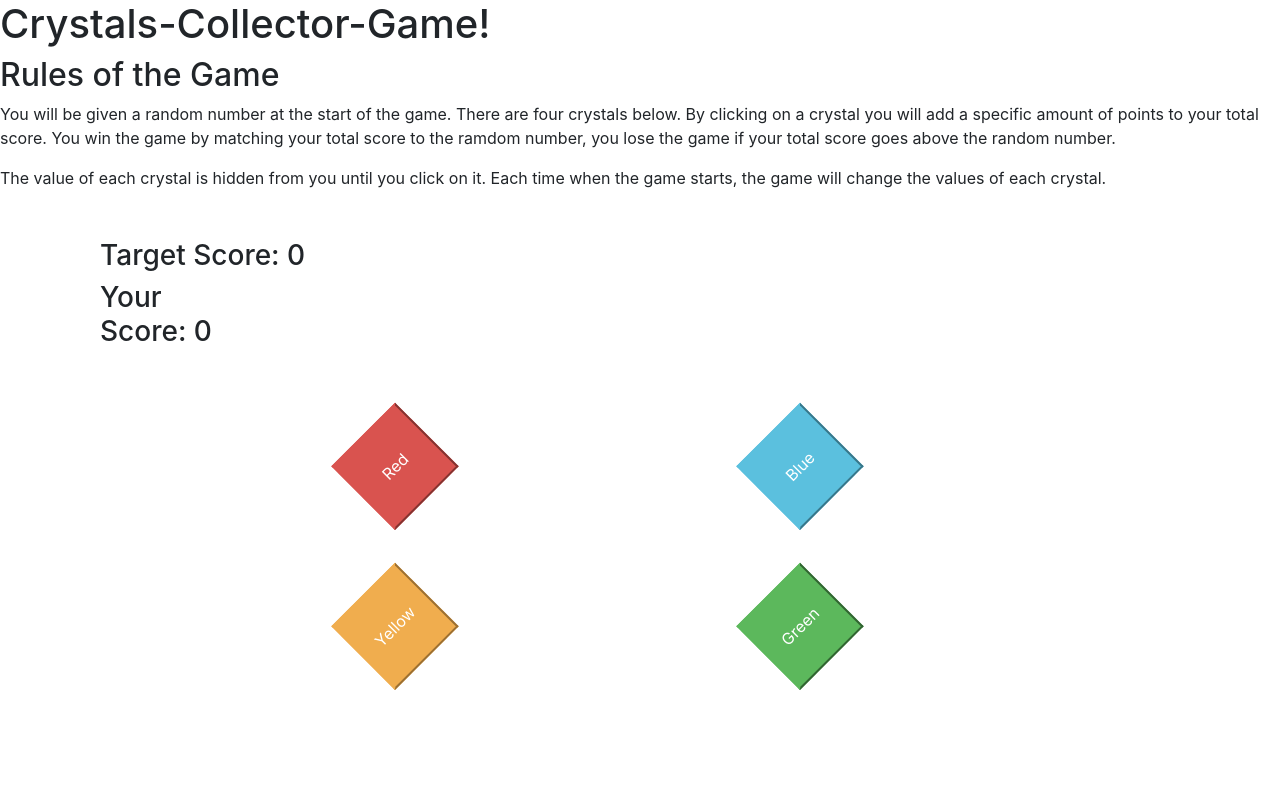
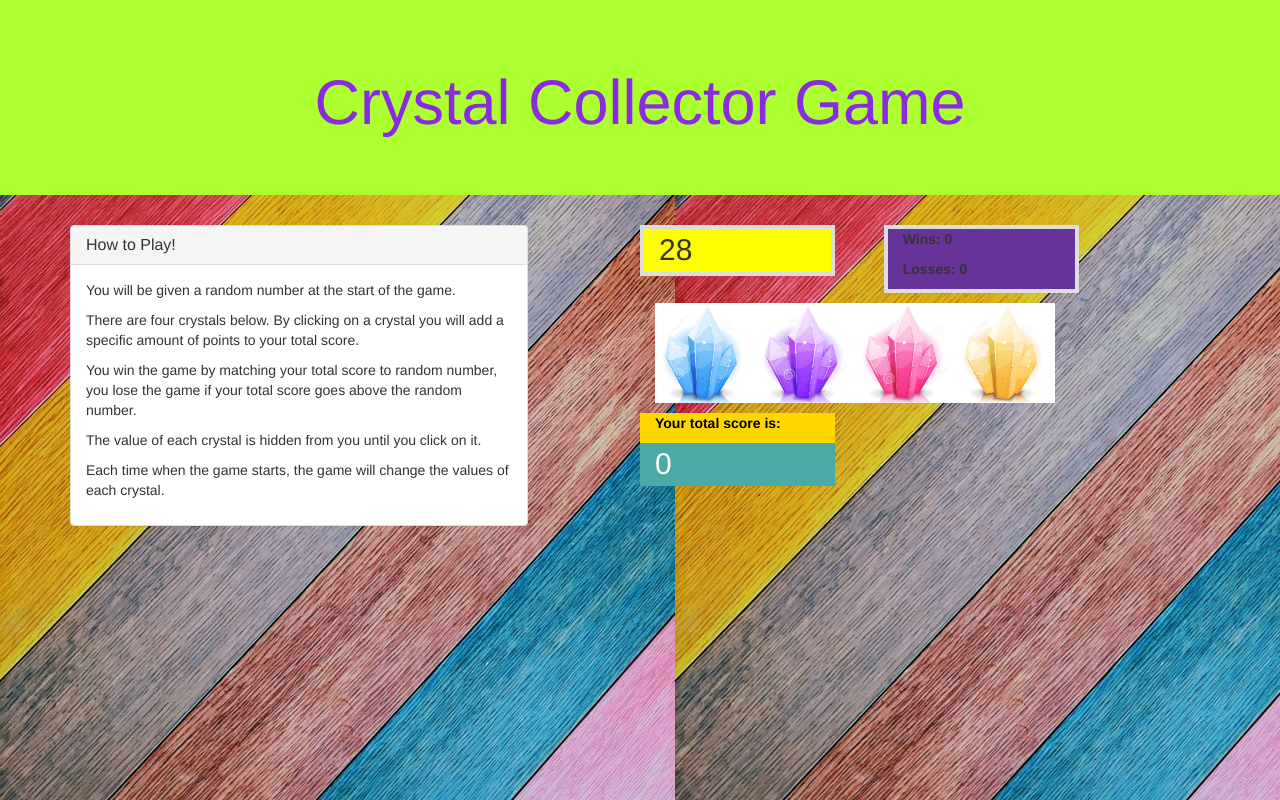
Before and after one commit to hguidoum/Crystal-Collector, a plain HTML site: page index.html in a window 1280 px wide. Drawn offline with nearby package versions, Linux system fonts and the light colour scheme.

Commit message:
final draft

```diff
--- /dev/null
+++ b/css/reset.css
@@ -0,0 +1,48 @@
+/* http://meyerweb.com/eric/tools/css/reset/
+   v2.0 | 20110126
+   License: none (public domain)
+*/
+
+html, body, div, span, applet, object, iframe,
+h1, h2, h3, h4, h5, h6, p, blockquote, pre,
+a, abbr, acronym, address, big, cite, code,
+del, dfn, em, img, ins, kbd, q, s, samp,
+small, strike, strong, sub, sup, tt, var,
+b, u, i, center,
+dl, dt, dd, ol, ul, li,
+fieldset, form, label, legend,
+table, caption, tbody, tfoot, thead, tr, th, td,
+article, aside, canvas, details, embed,
+figure, figcaption, footer, header, hgroup,
+menu, nav, output, ruby, section, summary,
+time, mark, audio, video {
+	margin: 0;
+	padding: 0;
+	border: 0;
+	font-size: 100%;
+	font: inherit;
+	vertical-align: baseline;
+}
+/* HTML5 display-role reset for older browsers */
+article, aside, details, figcaption, figure,
+footer, header, hgroup, menu, nav, section {
+	display: block;
+}
+body {
+	line-height: 1;
+}
+ol, ul {
+	list-style: none;
+}
+blockquote, q {
+	quotes: none;
+}
+blockquote:before, blockquote:after,
+q:before, q:after {
+	content: '';
+	content: none;
+}
+table {
+	border-collapse: collapse;
+	border-spacing: 0;
+}
--- a/css/style.css
+++ b/css/style.css
@@ -1,62 +1,43 @@
-.diamond {
-    width: 90px;
-    height: 90px;
-    background: #1eff00;
-    margin: 0;
-    padding: 0;
-/* Rotate */
-    -webkit-transform: rotate(-45deg);
-    -moz-transform: rotate(-45deg);
-    -ms-transform: rotate(-45deg);
-    -o-transform: rotate(-45deg);
-    transform: rotate(-45deg);
-/* Rotate Origin */
-    -webkit-transform-origin: 0 100%;
-    -moz-transform-origin: 0 100%;
-    -ms-transform-origin: 0 100%;
-    -o-transform-origin: 0 100%;
-    transform-origin: 0 100%;
-    margin: 60px 0 10px 310px;
+body {
+	background-image: url("../images/background.jpeg");
+	margin: 0px;
+	padding: 0px;
 }
 
-#red {
-    color: #fff;
-    background-color: #d9534f;
-    border-color: #d9534f;
-}
-#blue {
-    color: #fff;
-    background-color: #5bc0de;
-    border-color: #5bc0de;
-}
-#yellow {
-    color: #fff;
-    background-color: #f0ad4e;
-    border-color: #f0ad4e;
-}
-#green {
-    color: #fff;
-    background-color: #5cb85c;
-    border-color: #5cb85c;
+.jumbotron {
+	background-color: greenyellow;
+	color: blueviolet;
 }
 
-#red {
-    color: #fff;
-    background-color: #d9534f;
-    border-color: #d9534f;
+.target-number {
+	font-size: 30px;
+	background-color: yellow;
+	border-style: solid;
+	border-color: #ddd;
+	border-width: 4px;
 }
-#blue {
-    color: #fff;
-    background-color: #5bc0de;
-    border-color: #5bc0de;
+
+.win-lose-counter {
+	background-color: rebeccapurple;
+	border-style: solid;
+	border-color: #ddd;
+    border-width: 4px;
+    font-weight: bold;
 }
-#yellow {
-    color: #fff;
-    background-color: #f0ad4e;
-    border-color: #f0ad4e;
+
+.crystal-images {
+	margin-top: 10px;
+	margin-bottom: 10px;
 }
-#green {
-    color: #fff;
-    background-color: #5cb85c;
-    border-color: #5cb85c;
+
+.total-score {
+	color: black;
+    background-color: gold;
+    font-weight: bold;
 }
+
+.score-number {
+	color: white;
+	background-color: #4aaaa5;
+	font-size: 30px;
+}
--- a/index.html
+++ b/index.html
@@ -1,38 +1,85 @@
 <!DOCTYPE html>
 <html lang="en">
 <head>
-    <meta charset="UTF-8">
-    <meta name="viewport" content="width=device-width, initial-scale=1.0">
-    <meta http-equiv="X-UA-Compatible" content="ie=edge">
-    <title>Document</title>
-    <link rel="stylesheet" href="css/style.css">
-    <link rel="stylesheet" href="https://maxcdn.bootstrapcdn.com/bootstrap/4.0.0/css/bootstrap.min.css" integrity="sha384-Gn5384xqQ1aoWXA+058RXPxPg6fy4IWvTNh0E263XmFcJlSAwiGgFAW/dAiS6JXm" crossorigin="anonymous">
-    <script src="https://ajax.googleapis.com/ajax/libs/jquery/3.4.1/jquery.min.js"></script>
+	<meta charset="UTF-8">
+	<title>Crystal Collector</title>
+
+	<!--Added link to Reset Style-->
+	<link rel="stylesheet" type="text/css" href="css/reset.css">
+
+	<!-- Added link to the jQuery Library -->
+    <script src="https://cdnjs.cloudflare.com/ajax/libs/jquery/3.2.1/jquery.min.js"></script>
+
+    <!-- Added a link to Bootstrap-->
+    <link rel="stylesheet" href="https://maxcdn.bootstrapcdn.com/bootstrap/3.3.6/css/bootstrap.min.css" integrity="sha384-1q8mTJOASx8j1Au+a5WDVnPi2lkFfwwEAa8hDDdjZlpLegxhjVME1fgjWPGmkzs7" crossorigin="anonymous">
+
+    <!-- Added link to CSS Style-->
+    <link rel="stylesheet" type="text/css" href="css/style.css">
 </head>
 <body>
-        <h1>Crystals-Collector-Game!</h1>
 
-        <h2 >Rules of the Game</h2>
-        <p>You will be given a random number at the start of the game.  There are four crystals below.  By clicking on a crystal you will add a specific amount of points to your total score.  You win the game by matching your total score to the ramdom number, you lose the game if your total score goes above the random number.</p>
-        <p>The value of each crystal is hidden from you until you click on it.  Each time when the game starts, the game will change the values of each crystal.</p>
-        <br>
-        <div class="row, container">
-        <h3 class="col-sm-3"></h3>
-        <h3 class="col-sm-3">Target Score:
-          <span id='targetScore'>0</span>
-          </h3>
-          <h3 class="col-sm-2 ">Your Score: <span id='yourScore'>0</span>
-          </h3>
+<div class="jumbotron">
+    <h1 class="text-center">Crystal Collector Game</h1>
+</div>
 
-          <br>
-
-        <div class="buttons">
-        <button class="diamond" id="red" value="5">Red</button>
-        <button class="diamond" id="blue" value="10">Blue</button>
-        <button class="diamond" id="yellow" value="15">Yellow</button>
-        <button class="diamond" id="green" value="20">Green</button>
-        </div>
+<div class="container">
+	<div class="row">
+		<div class="col-md-5">
+			<div class="panel panel-default">
+				<div class="panel-heading">
+	            	<h3 class="panel-title">How to Play!</h3>
+	          	</div>
+	          	<div class="panel-body">
+					<p>
+						You will be given a random number at the start of the game.
+					</p>
+					<p>
+						There are four crystals below.  By clicking on a crystal you will add a specific amount of points to your total score.
+					</p>
+					<p>
+						You win the game by matching your total score to random number, you lose the game if your total score goes above the random number.
+					</p>
+					<p>
+						The value of each crystal is hidden from you until you click on it.
+					</p>
+					<p>
+						Each time when the game starts, the game will change the values of each crystal.
+					</p>
+				</div>
+			</div>
+		</div>
+		<div class="col-md-1">
+		</div>
+		<div class="col-md-6">
+			<div class="row">
+				<div class="col-md-4 target-number">
+				</div>
+				<div class="col-md-1"></div>
+				<div class="col-md-4 win-lose-counter">
+				</div>
+			</div>
+			<div class="row">
+				<div class="col-md-12 crystal-images">
+				</div>
+			</div>
+			<div class="row">
+				<div class="col-md-4 total-score">
+					<p>
+						Your total score is:
+					</p>
+				</div>
+			</div>
+			<div class="row">
+				<div class="col-md-4 score-number">
+				</div>
+			</div>
+		</div>
+	</div>
+</div>
 
 
+
+	<!-- Added link to Javascript-->
+	<script type="text/javascript" src="js/app.js"></script>
 </body>
 </html>
--- a/js/app.js
+++ b/js/app.js
@@ -0,0 +1,63 @@
+// Institute Variables
+
+var targetNumber = "";
+var wins = 0;
+var losses = 0;
+var counter = 0;
+var images = ["./images/Crystal-Blue.png", "./images/Crystal-Purple.png", "./images/Crystal-Red.png", "./images/Crystal-Yellow.png"];
+
+// Functions
+
+	function randomTargetNumber () {
+		targetNumber = Math.floor(Math.random() * 102) + 19;
+	}
+
+	function resetCrystals () {
+		for (var i = 0; i < images.length; i++) {
+			var crystal = $("<img>");
+			crystal.addClass("crystal");
+			crystal.attr("src", images[i]);
+			crystal.attr("value", (Math.floor(Math.random() * 12) + 1));
+			crystal.attr("height", "100");
+			$(".crystal-images").append(crystal);
+		}
+	}
+
+	function resetHTML () {
+		$(".target-number").html(targetNumber);
+		$(".win-lose-counter").html("<p>Wins: " + wins + "</p>" + "<p>Losses: " + losses + "</p>");
+		$(".score-number").html(counter);
+		$(".crystal-images").empty();
+	}
+
+	function totalReset () {
+		randomTargetNumber ();
+		counter = 0;
+		resetHTML ();
+		resetCrystals ();
+	}
+
+// Running Code
+
+	// Inital Page Set Up
+	randomTargetNumber();
+	resetHTML ();
+	resetCrystals ();
+
+// Click Functions
+	function crystalClick () {
+		//attr returns first value of selected html element
+		counter += parseInt($(this).attr("value"));
+		$(".score-number").html(counter);
+		if (counter == targetNumber) {
+			wins++;
+			totalReset();
+		}
+		else if (counter > targetNumber) {
+			losses++;
+			totalReset();
+		};
+	};
+
+	//Throughout life cycle of the document, accounting for every single time document is dynamically changed execute crystalClick function
+	$(document).on("click", ".crystal", crystalClick);
```
Also changed, not shown: images/Crystal-Blue.png (added), images/Crystal-Purple.png (added), images/Crystal-Red.png (added), images/Crystal-Yellow.png (added), images/background.jpeg (added), images/blue-crystal.png (added), images/green-crystal.jpeg (added), images/purple-crystal.png (added), images/red-crystal.png (added), images/seigaiha.png (added).
